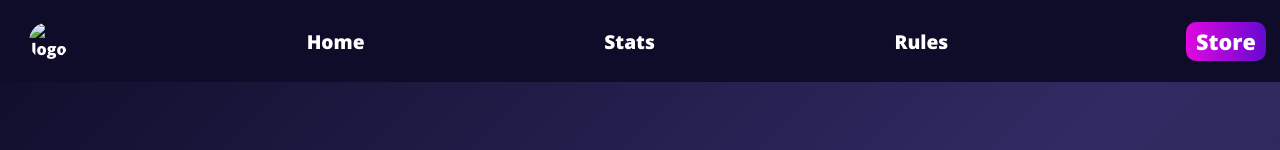
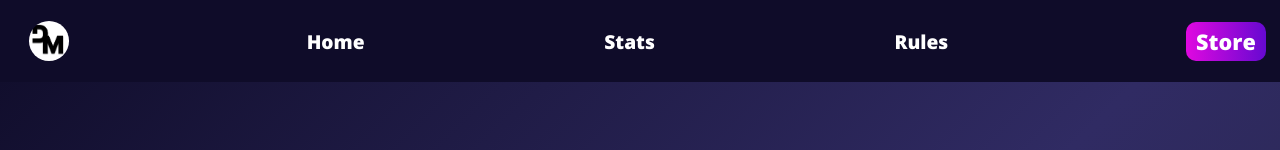
Before and after one commit to DarkDMR1/DarkMatterRustServers, a plain HTML site: page stats.html in a window 1280 px wide. Shown: the top 150 px of the page. Drawn offline with Linux system fonts and the light colour scheme.

Commit message:
Update stats.html

```diff
--- a/stats.html
+++ b/stats.html
@@ -633,7 +633,7 @@
     <canvas id="particleCanvas"></canvas>
     <section id="page1">
            <div class="nav-bar">
-           <img class="img1" src="D%M.png" alt="logo">
+           <img class="img1" src="DM.png" alt="logo">
             <a class="a1" href="index.html">Home</a>
             <a class="a1" href="stats.html">Stats</a>
             <a class="a1" href="rules.html">Rules</a>
```
